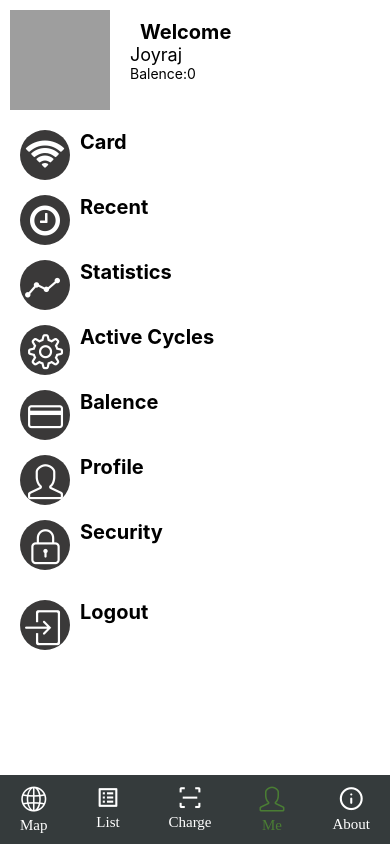
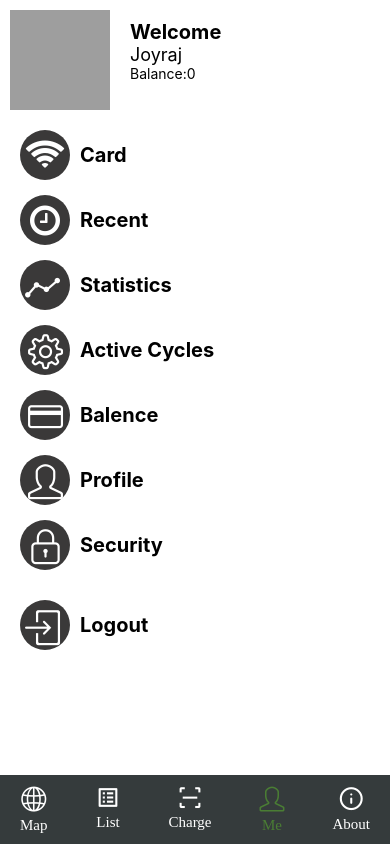
Before and after one commit to FareedShaikh2692/echargenetwork, a React Native app: screen / in a window 390 px wide. Built offline with nearby package versions, Linux system fonts and the light colour scheme; grey boxes are pictures that could not be loaded.

Commit message:
latest fix

```diff
--- a/src/components/Me/me.js
+++ b/src/components/Me/me.js
@@ -83,7 +83,7 @@ const styles = StyleSheet.create({
     },
     div: {
         flexDirection: 'row',
-        alignItems: "flex-start",
+        alignItems: "center",
         paddingBottom: 10,
         flex: 1,
         marginStart: 10,
@@ -104,9 +104,9 @@ const Me = () => {
                     />
                 </View>
                 <View style={{ paddingLeft: 20, paddingTop: 10 }}>
-                    <Text style={styles.titleText}>Welcome</Text>
+                    <Text style={[styles.titleText,{marginLeft:0}]}>Welcome</Text>
                     <Text style={styles.username}>Joyraj</Text>
-                    <Text>Balence:0</Text>
+                    <Text>Balance:0</Text>
                 </View>
             </View>
 
```
